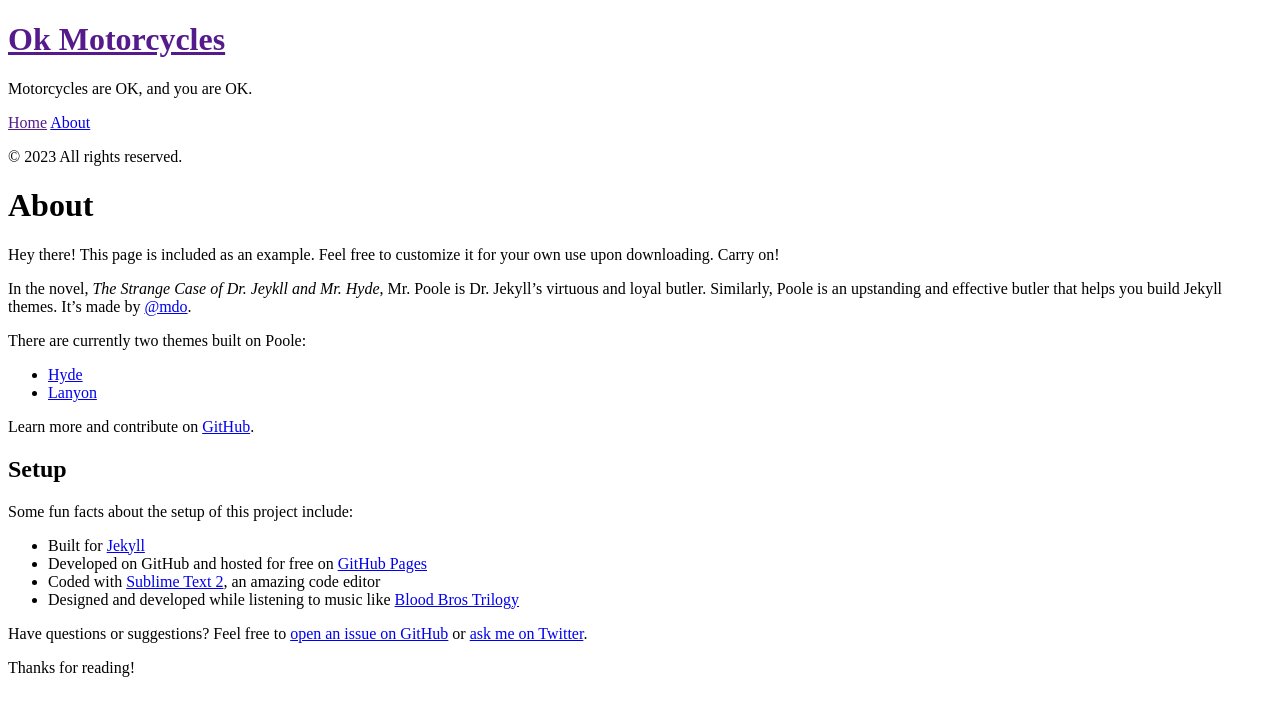
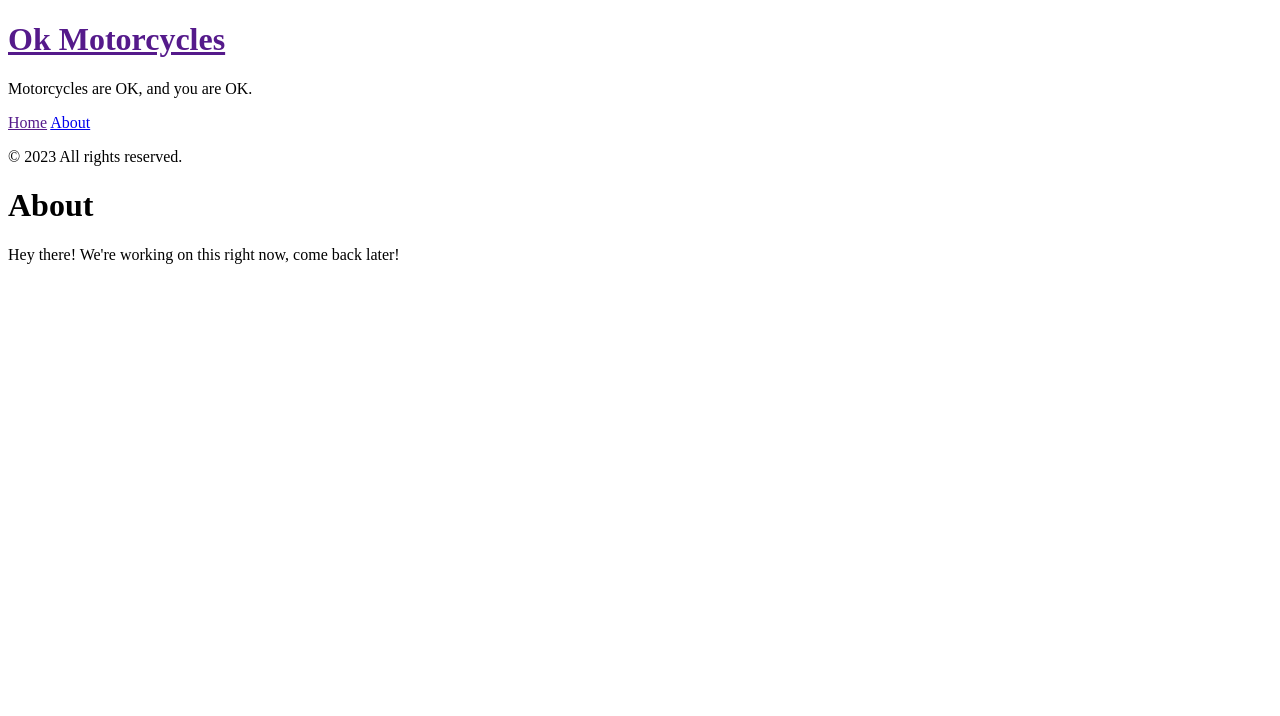
Before and after one commit to greyski/ok-motorcycles-website, a Jekyll site: the page built from about.md, in a window 1280 px wide. Shown: the top 716 px of the page. Built offline with Jekyll 4.4.1, drawn with Linux system fonts in a browser that asks for light colours.

Commit message:
Update about.md

```diff
--- a/about.md
+++ b/about.md
@@ -4,27 +4,5 @@
 ---
 
 <p class="message">
-  Hey there! This page is included as an example. Feel free to customize it for your own use upon downloading. Carry on!
+  Hey there! We're working on this right now, come back later!
 </p>
-
-In the novel, *The Strange Case of Dr. Jeykll and Mr. Hyde*, Mr. Poole is Dr. Jekyll's virtuous and loyal butler. Similarly, Poole is an upstanding and effective butler that helps you build Jekyll themes. It's made by [@mdo](https://twitter.com/mdo).
-
-There are currently two themes built on Poole:
-
-* [Hyde](http://hyde.getpoole.com)
-* [Lanyon](http://lanyon.getpoole.com)
-
-Learn more and contribute on [GitHub](https://github.com/poole).
-
-## Setup
-
-Some fun facts about the setup of this project include:
-
-* Built for [Jekyll](http://jekyllrb.com)
-* Developed on GitHub and hosted for free on [GitHub Pages](https://pages.github.com)
-* Coded with [Sublime Text 2](http://sublimetext.com), an amazing code editor
-* Designed and developed while listening to music like [Blood Bros Trilogy](https://soundcloud.com/maddecent/sets/blood-bros-series)
-
-Have questions or suggestions? Feel free to [open an issue on GitHub](https://github.com/poole/issues/new) or [ask me on Twitter](https://twitter.com/mdo).
-
-Thanks for reading!
```
